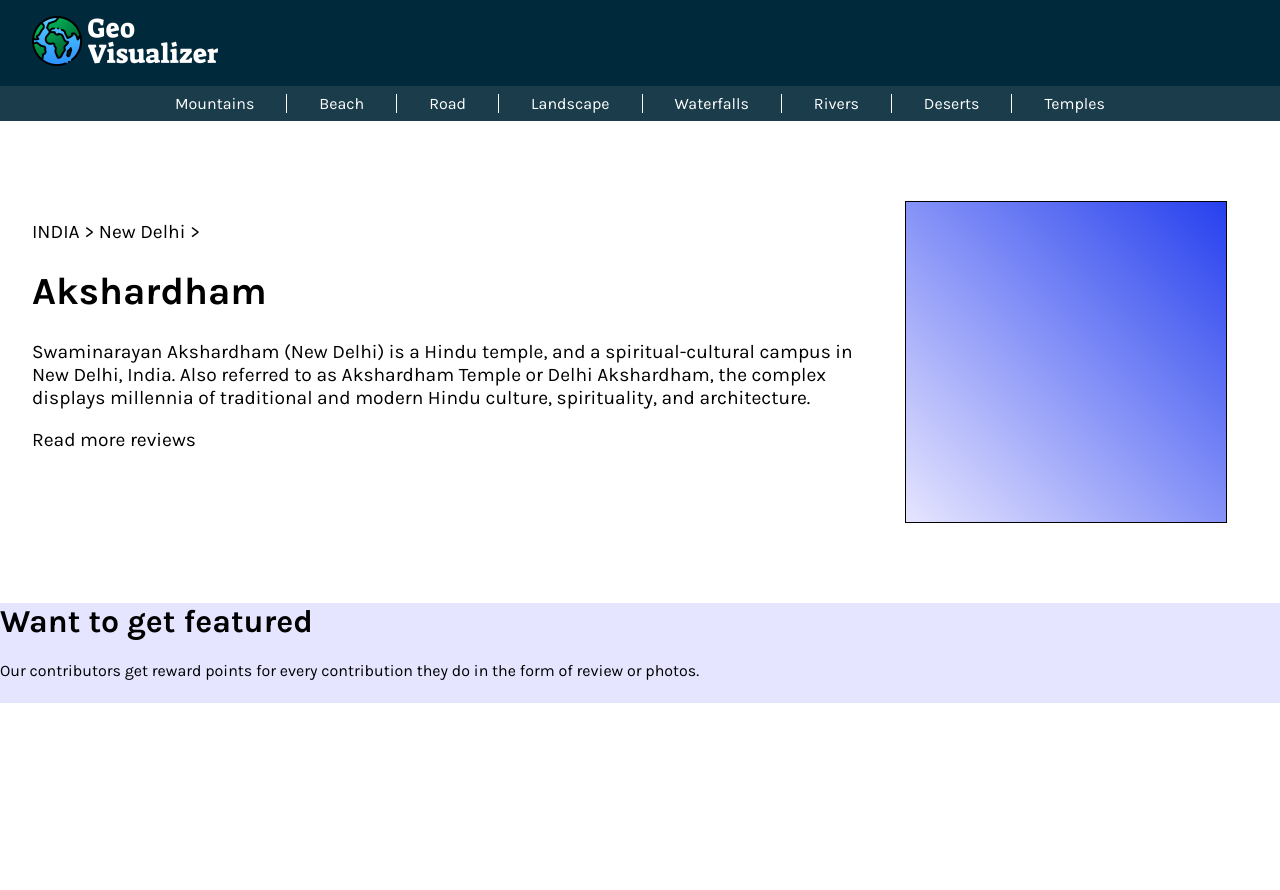
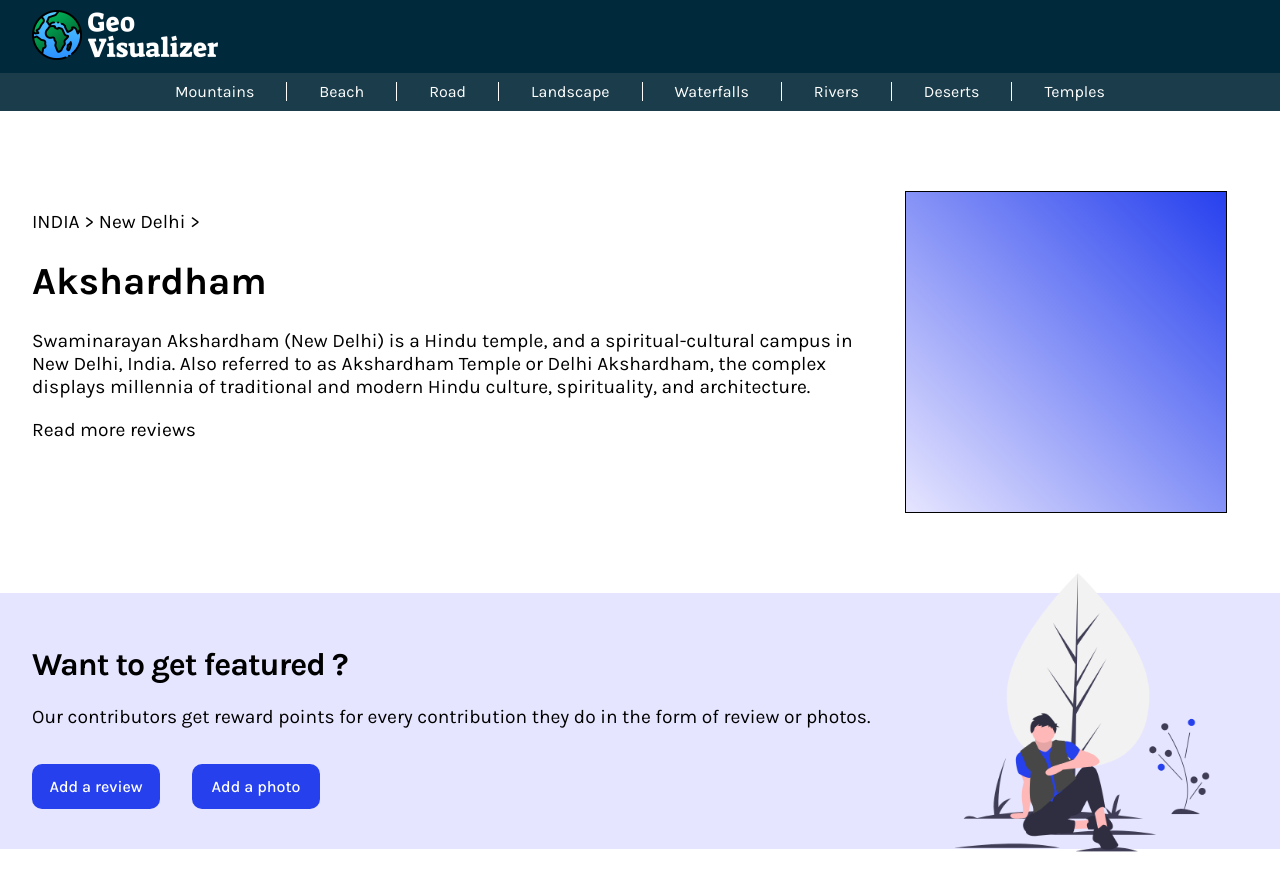
Before and after one commit to RuinTwraith/geo-visualizer, a React (Create React App) app: page / in a window 1280 px wide. Shown: the top 890 px of the page. Before the commit the page ends 800 px from the top, so only its background shows below. Built offline with nearby package versions, Linux system fonts and the light colour scheme.

Commit message:
added getFeatured cmp

```diff
--- a/public/index.html
+++ b/public/index.html
@@ -24,8 +24,7 @@
       work correctly both with client-side routing and a non-root public URL.
       Learn how to configure a non-root public URL by running `npm run build`.
     -->
-    <link href="https://fonts.googleapis.com/icon?family=Material+Icons" rel="stylesheet">
-    <title>React App</title>
+    <title>Geo Visualizer</title>
   </head>
   <body>
     <noscript>You need to enable JavaScript to run this app.</noscript>
--- a/src/components/Button/Button.js
+++ b/src/components/Button/Button.js
@@ -1,11 +1,12 @@
 import React from 'react';
+import "./Button.scss";
 
-const Button = () => {
+const button = ({name}) => {
   return (
-    <div>
-      <Button>PRESS ME FOR FUN</Button>
+    <div className="button">
+       <button className="button__btn">{name}</button>
     </div>
   );
 }
 
-export default Button;
+export default button;
--- /dev/null
+++ b/src/components/Button/Button.scss
@@ -0,0 +1,18 @@
+@import "../../styles/abstracts/_variables.scss";
+
+.button {
+  display: inline;
+
+  &__btn {
+    width: 8rem;
+    background-color: $color-secondary;
+    outline: none;
+    border: none;
+    border-radius: 10px;
+    padding: .8rem 1rem;
+    color: $color-white;
+    font-weight: 500;
+    font-size: 1rem;
+    font-family: $default-font;
+  }
+}
--- a/src/components/GetFeatured/GetFeatured.js
+++ b/src/components/GetFeatured/GetFeatured.js
@@ -1,14 +1,27 @@
 import React from "react";
 import Button from "../Button/Button";
+import getFeaturedImg from "../../resources/getFeatured.png";
 import "./GetFeatured.scss";
+
 
 const getFeatured = () => {
   return (
-    <div>
-      <div className="getFeatured">
-         <h1>Want to get featured</h1>
-         <p>Our contributors get reward points for every contribution they do in the form of review or photos.</p>
-         {/* <Button /> */}
+    <div className="getFeatured">
+      <div className="getFeatured__body">
+
+        <div className="getFeatured__body--text">
+          <h1 className="getFeatured__body--text-heading">Want to get featured ?</h1>
+          <p className="getFeatured__body--text-para">Our contributors get reward points for every contribution they do in the form of review or photos.</p>
+          <div className="getFeatured__body--text-btn">
+            <Button name="Add a review" />
+            <Button name="Add a photo" />
+          </div>
+        </div>
+
+        <div className="getFeatured__body--img">
+          <img src={getFeaturedImg} alt="Get Featured Img" />
+        </div>
+
       </div>
     </div>
   );
--- a/src/components/GetFeatured/GetFeatured.scss
+++ b/src/components/GetFeatured/GetFeatured.scss
@@ -1,7 +1,49 @@
 @import "../../styles/abstracts/_variables.scss";
 
 .getFeatured {
-  height: 100px;
   width: 100%;
   background-color: $color-primary;
+  margin: 5rem 0;
+  height: 16rem;
+
+  &__body {
+    max-width: $body-max-width;
+    margin: auto;
+    padding: 2rem;
+
+    font-size: 1rem;
+    display: grid;
+    grid-template-columns: 70% 30%;
+
+    &--text {
+
+      &-heading {
+        letter-spacing: -1px;
+      }
+
+      &-para {
+        font-size: 1.2rem;
+      }
+
+      &-btn {
+        margin-top: 2.3rem;
+        width: 18rem;
+        display: flex;
+        justify-content: space-between;
+      }
+    }
+
+    &--img {
+      margin: auto;
+      position: relative;
+
+      img {
+        width: 16rem;
+        position: absolute;
+        top: -9rem;
+        left: -7rem;
+      }
+    }
+  }
+
 }
--- a/src/components/Header/Header.scss
+++ b/src/components/Header/Header.scss
@@ -4,12 +4,12 @@
   background-color: $color-header;
 
   &__logo{
-    max-width: 1440px;
-    margin: 0 auto;
+    max-width: $body-max-width;
     padding: 0 2rem;
+    margin: auto;
 
     .logo {
-      padding-top: 1rem;
+      padding-top: .6rem;
     }
   }
 
@@ -19,9 +19,10 @@
     ul {
       display: flex;
       justify-content: center;
-      padding: 0.5em 0;
+      padding: .6rem 0;
       li {
         list-style-type: none;
+        font-size: 1rem;
 
         &:not(:last-child){
           border-right: 1px solid $color-white;
--- a/src/components/SearchPage/SearchPage.scss
+++ b/src/components/SearchPage/SearchPage.scss
@@ -1,12 +1,14 @@
 @import "../../styles/abstracts/variables";
 
 .searchPage {
-  margin: 5rem auto;
-  font-size: 1.2em;
+  font-size: 1.2rem;
   display: grid;
   grid-template-columns: 70% 30%;
-  max-width: 1440px;
+
+  max-width: $body-max-width;
   padding: 0 2rem;
+  margin: 5rem auto;
+
   // background-color: rgb(236, 91, 91);
 
   &__info {
--- a/src/index.css
+++ b/src/index.css
@@ -8,6 +8,7 @@ body {
     sans-serif; */
   -webkit-font-smoothing: antialiased;
   -moz-osx-font-smoothing: grayscale;
+  font-size: 62.5%;
 }
 
 code {
--- a/src/styles/abstracts/_variables.scss
+++ b/src/styles/abstracts/_variables.scss
@@ -11,3 +11,10 @@ $color-green: #BAE6BB;
 $color-grey-dark: #777;
 $color-white: #fff;
 $color-black: #000;
+
+
+//SIZE
+$body-max-width: 1440px;
+
+//FONT
+$default-font: 'Karla', sans-serif;
```
Also changed, not shown: src/resources/getFeatured.png (added), src/resources/getFeatured@2x.png (added).
